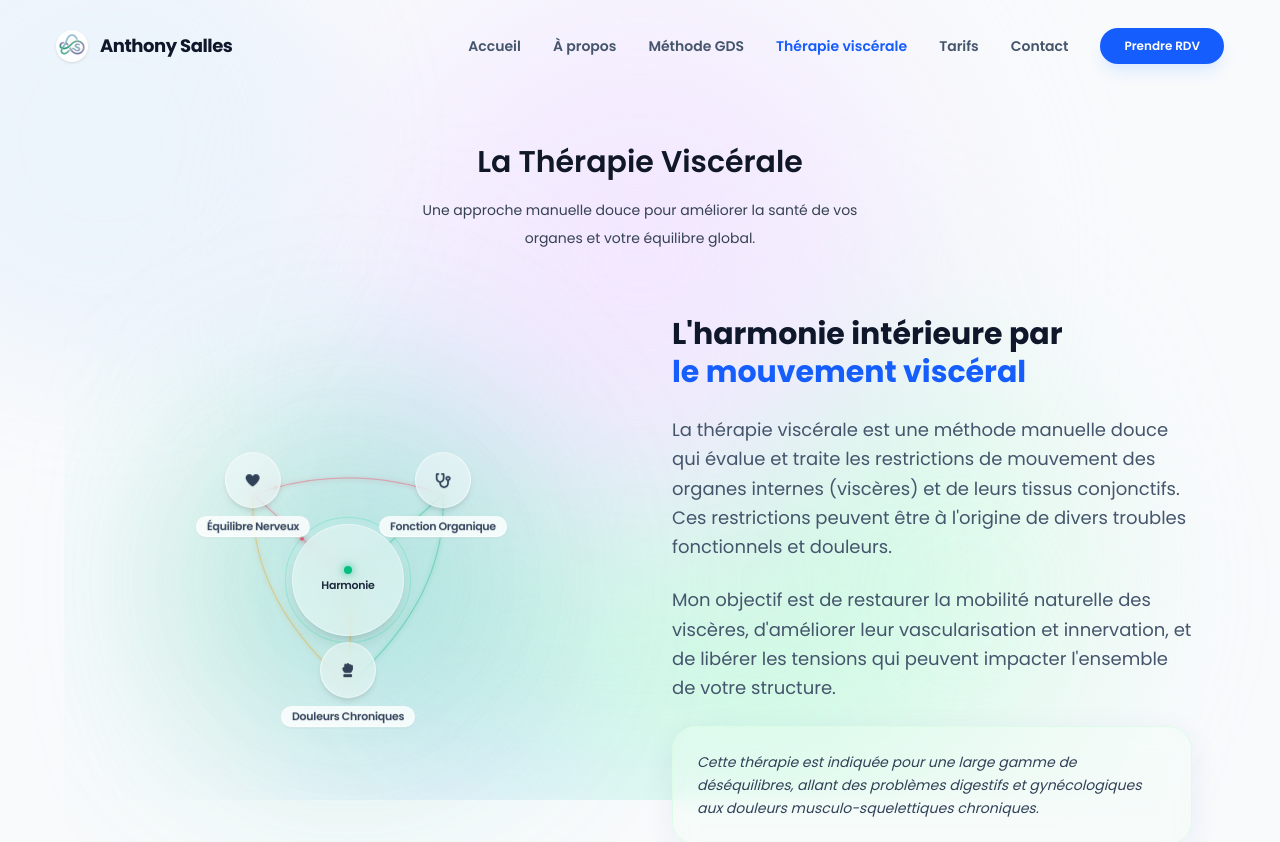
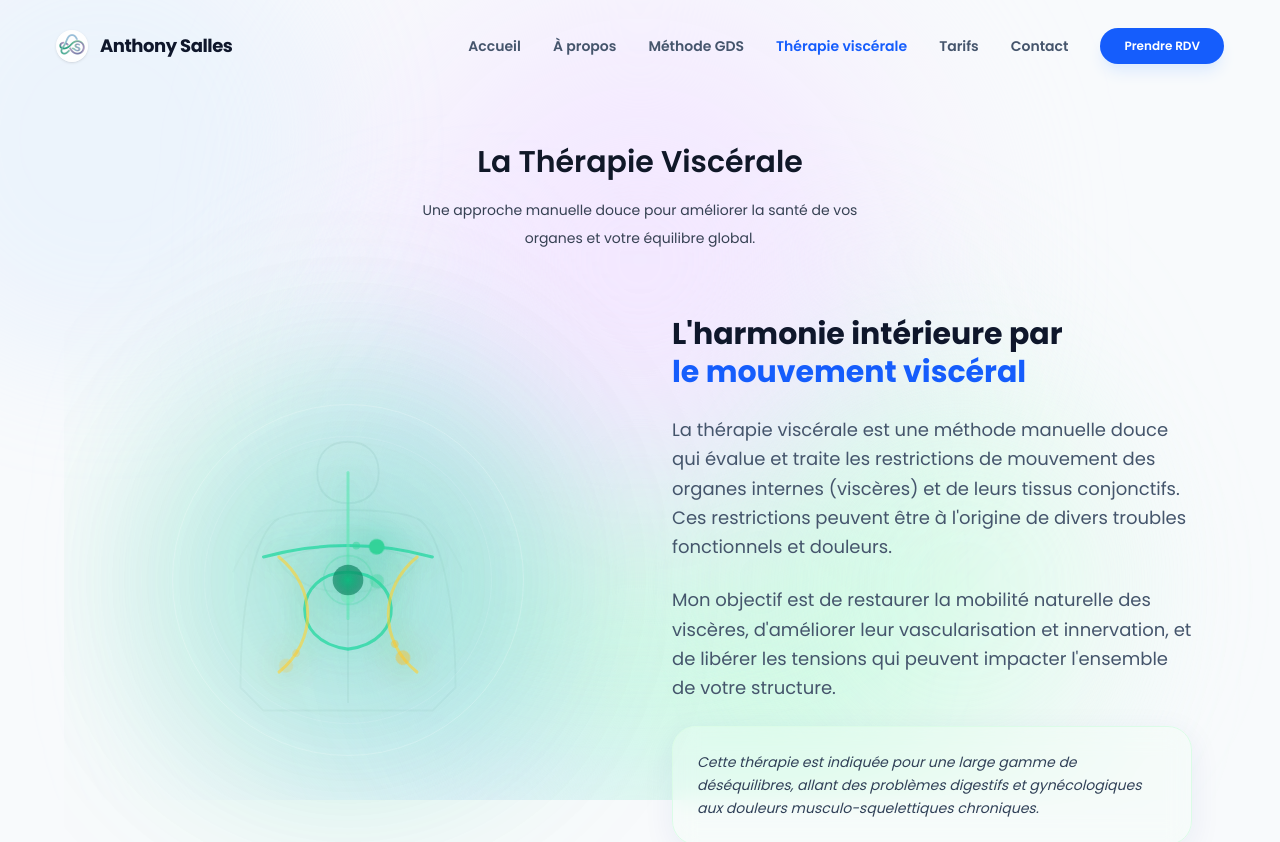
Before and after one commit to LTiollier/anthony-salles, a Next.js app: page /therapie-viscerale in a window 1280 px wide. Shown: the top 842 px of the page. Built offline with nearby package versions, Linux system fonts and the light colour scheme.

Commit message:
✨ animation viscerale vectorielle blueprint SVG style GDS

```diff
--- a/components/visceral-triad-animation.jsx
+++ b/components/visceral-triad-animation.jsx
@@ -1,323 +1,258 @@
 "use client";
 
-import { useState } from "react";
 import { m, useReducedMotion } from "framer-motion";
-import { FontAwesomeIcon } from "@fortawesome/react-fontawesome";
-import { faStethoscope } from "@fortawesome/free-solid-svg-icons/faStethoscope";
-import { faHandRock } from "@fortawesome/free-solid-svg-icons/faHandRock";
-import { faHeart } from "@fortawesome/free-solid-svg-icons/faHeart";
 
 /**
- * VisceralTriadAnimation Component
- * Minimalist, elegant & high-performance visualization.
- * Uses floating circular pearls, sleek text pill badges, and fluid energy paths.
+ * VisceralTriadAnimation Component (GDS Twin Style)
+ * Represents the flow of visceral energy, diaphragmatic breathing, and fascial mobility
+ * using a sleek anatomical SVG blueprint identical in visual style to the GDS animation.
  */
 export default function VisceralTriadAnimation() {
   const shouldReduceMotion = useReducedMotion();
-  const [activeNode, setActiveNode] = useState(null);
 
-  const nodes = [
+  // Simplified Human Silhouette & Visceral Structure Path data
+  const silhouettePaths = [
     {
-      id: "organic",
-      label: "Fonction Organique",
-      icon: faStethoscope,
-      cx: 300,
-      cy: 110,
-      color: "#10b981", // Emerald
-      iconColorClass: "text-emerald-500",
-      pillBorderClass: "group-hover:border-emerald-300",
-      glowColor: "rgba(16, 185, 129, 0.4)",
+      // Head
+      d: "M 50,14 C 45,14 42,17 42,22 C 42,27 45,30 50,30 C 55,30 58,27 58,22 C 58,17 55,14 50,14 Z",
+      opacity: 0.15,
     },
     {
-      id: "structure",
-      label: "Douleurs Chroniques",
-      icon: faHandRock,
-      cx: 200,
-      cy: 310,
-      color: "#f59e0b", // Amber
-      iconColorClass: "text-amber-500",
-      pillBorderClass: "group-hover:border-amber-300",
-      glowColor: "rgba(245, 158, 11, 0.4)",
+      // Torso & Abdominal Cavity
+      d: "M 32,34 C 38,31 62,31 68,34 C 74,37 78,55 78,78 L 72,84 L 28,84 L 22,78 C 22,55 26,37 32,34 Z",
+      opacity: 0.1,
     },
     {
-      id: "nervous",
-      label: "Équilibre Nerveux",
-      icon: faHeart,
-      cx: 100,
-      cy: 110,
-      color: "#f43f5e", // Rose
-      iconColorClass: "text-rose-500",
-      pillBorderClass: "group-hover:border-rose-300",
-      glowColor: "rgba(244, 63, 94, 0.4)",
+      // Left Arm Outline
+      d: "M 32,34 Q 26,35 20,48",
+      opacity: 0.05,
+    },
+    {
+      // Right Arm Outline
+      d: "M 68,34 Q 74,35 80,48",
+      opacity: 0.05,
+    },
+    {
+      // Ribcage / Diaphragm Outline
+      d: "M 32,45 C 42,40 58,40 68,45 C 62,56 38,56 32,45 Z",
+      opacity: 0.08,
+    },
+    {
+      // Spinal Axis
+      d: "M 50,22 L 50,82",
+      opacity: 0.12,
     },
   ];
 
-  // SVG Paths linking Center (200,200) to Nodes and Node-to-Node perimeters
-  const connections = [
+  // Visceral & Diaphragmatic Channels (SVG 0-100 coordinate space)
+  const channels = [
     {
-      id: "c-organic",
-      from: "center",
-      to: "organic",
-      d: "M 200,200 Q 250,155 300,110",
-      color: "#10b981",
+      // Diaphragmatic Respiratory Arch
+      d: "M 28,44 Q 50,38 72,44",
       duration: 3.5,
       delay: 0,
+      color: "text-emerald-400",
+      particleColor: "#34d399",
+      glowColor: "#10b981",
     },
     {
-      id: "c-structure",
-      from: "center",
-      to: "structure",
-      d: "M 200,200 Q 205,255 200,310",
-      color: "#f59e0b",
-      duration: 4,
-      delay: 0.5,
+      // Vagus Nerve (Autonomic Nervous System Axis)
+      d: "M 50,22 L 50,60",
+      duration: 3,
+      delay: 0.3,
+      color: "text-emerald-300",
+      particleColor: "#6ee7b7",
+      glowColor: "#10b981",
     },
     {
-      id: "c-nervous",
-      from: "center",
-      to: "nervous",
-      d: "M 200,200 Q 150,155 100,110",
-      color: "#f43f5e",
-      duration: 3.8,
-      delay: 0.2,
+      // Visceral Organ Mobility Loop
+      d: "M 50,48 C 64,48 66,66 50,68 C 34,66 36,48 50,48",
+      duration: 4.5,
+      delay: 0.8,
+      color: "text-emerald-400",
+      particleColor: "#34d399",
+      glowColor: "#10b981",
     },
     {
-      id: "p-org-str",
-      from: "organic",
-      to: "structure",
-      d: "M 300,110 Q 305,220 200,310",
-      color: "#10b981",
+      // Fascial Balance Left
+      d: "M 32,44 C 42,52 42,66 32,74",
       duration: 5,
-      delay: 1,
+      delay: 1.2,
+      color: "text-amber-300",
+      particleColor: "#fbbf24",
+      glowColor: "#f59e0b",
     },
     {
-      id: "p-str-ner",
-      from: "structure",
-      to: "nervous",
-      d: "M 200,310 Q 95,220 100,110",
-      color: "#f59e0b",
+      // Fascial Balance Right
+      d: "M 68,44 C 58,52 58,66 68,74",
       duration: 5,
-      delay: 1.5,
-    },
-    {
-      id: "p-ner-org",
-      from: "nervous",
-      to: "organic",
-      d: "M 100,110 Q 200,75 300,110",
-      color: "#f43f5e",
-      duration: 4.5,
-      delay: 0.8,
+      delay: 1.6,
+      color: "text-amber-300",
+      particleColor: "#fbbf24",
+      glowColor: "#f59e0b",
     },
   ];
 
-  const getPathOpacity = (conn) => {
-    if (!activeNode) return 0.35;
-    if (conn.from === activeNode || conn.to === activeNode) return 0.85;
-    return 0.1;
-  };
-
-  const getPathWidth = (conn) => {
-    if (!activeNode) return 1.2;
-    if (conn.from === activeNode || conn.to === activeNode) return 2.2;
-    return 1;
+  const pathVariants = {
+    hidden: { pathLength: 0, opacity: 0 },
+    visible: (i) => ({
+      pathLength: 1,
+      opacity: 0.6,
+      transition: {
+        pathLength: { delay: i * 0.2, duration: 2, ease: "easeInOut" },
+        opacity: { delay: i * 0.2, duration: 1 },
+      },
+    }),
   };
 
   return (
-    <div className="relative size-80 md:size-[380px] flex items-center justify-center select-none">
-      {/* Soft Background Glow Layer */}
-      <div
-        className="absolute inset-6 rounded-full blur-[80px] opacity-20 transition-all duration-700 pointer-events-none"
-        style={{
-          background:
-            activeNode === "organic"
-              ? "radial-gradient(circle, rgba(16,185,129,0.6) 0%, transparent 70%)"
-              : activeNode === "structure"
-                ? "radial-gradient(circle, rgba(245,158,11,0.6) 0%, transparent 70%)"
-                : activeNode === "nervous"
-                  ? "radial-gradient(circle, rgba(244,63,94,0.6) 0%, transparent 70%)"
-                  : "radial-gradient(circle, rgba(16,185,129,0.3) 0%, rgba(245,158,11,0.2) 50%, rgba(244,63,94,0.2) 100%)",
-        }}
-      />
+    <div className="relative size-80 md:size-96 flex items-center justify-center select-none">
+      {/* Background Emerald Glow */}
+      <div className="absolute inset-0 bg-emerald-500/10 blur-[100px] rounded-full" />
 
-      {/* SVG Network Canvas */}
       <svg
-        viewBox="0 0 400 400"
+        viewBox="0 0 100 100"
         fill="none"
         xmlns="http://www.w3.org/2000/svg"
-        className="w-full h-full drop-shadow-sm z-0 overflow-visible"
+        className="w-full h-full drop-shadow-[0_0_15px_rgba(16,185,129,0.4)]"
       >
-        {connections.map((conn) => (
-          <g key={conn.id}>
-            {/* Soft Outer Glow Path */}
+        {/* Human Silhouette & Visceral Cavity Background */}
+        {silhouettePaths.map((path, i) => (
+          <m.path
+            key={`silhouette-${i}`}
+            d={path.d}
+            stroke="currentColor"
+            strokeWidth="0.5"
+            fill="none"
+            className="text-emerald-900/40"
+            initial={{ opacity: 0 }}
+            animate={{ opacity: path.opacity }}
+            transition={{ duration: 2, delay: 0.5 }}
+          />
+        ))}
+
+        {/* Render Visceral Channels & Particles */}
+        {channels.map((channel, i) => (
+          <g key={i}>
+            {/* Outer Glow Path */}
             <m.path
-              d={conn.d}
-              stroke={conn.color}
-              strokeWidth={getPathWidth(conn) + 2}
+              d={channel.d}
+              stroke="currentColor"
+              strokeWidth="2"
               strokeLinecap="round"
-              initial={{ opacity: 0 }}
-              animate={{ opacity: getPathOpacity(conn) * 0.3 }}
-              transition={{ duration: 0.3 }}
-              style={{ filter: "blur(3px)" }}
+              className={`${channel.color} opacity-10`}
+              filter="blur(4px)"
+              custom={i}
+              variants={pathVariants}
+              initial="hidden"
+              whileInView="visible"
+              viewport={{ once: true }}
             />
 
-            {/* Main Fascial Path */}
+            {/* Static Vector Path */}
             <m.path
-              d={conn.d}
-              stroke={conn.color}
-              strokeWidth={getPathWidth(conn)}
+              d={channel.d}
+              stroke="currentColor"
+              strokeWidth="0.8"
               strokeLinecap="round"
-              strokeDasharray="4 4"
-              initial={{ pathLength: 0, opacity: 0 }}
-              whileInView={{ pathLength: 1, opacity: getPathOpacity(conn) }}
+              className={channel.color}
+              custom={i}
+              variants={pathVariants}
+              initial="hidden"
+              whileInView="visible"
               viewport={{ once: true }}
-              animate={{ opacity: getPathOpacity(conn) }}
-              transition={{
-                pathLength: { duration: 1.5, ease: "easeOut" },
-                opacity: { duration: 0.3 },
-              }}
             />
 
-            {/* Energy Flow Particles */}
+            {/* Primary Energy Flow Particle */}
             {!shouldReduceMotion && (
               <m.circle
-                r={
-                  activeNode &&
-                  (conn.from === activeNode || conn.to === activeNode)
-                    ? "3"
-                    : "2"
-                }
-                fill={conn.color}
-                initial={{ opacity: 0, "--offset-dist": "0%" }}
+                r="1.8"
+                fill={channel.particleColor}
+                initial={{ opacity: 0, "--offset-distance": "0%" }}
                 animate={{
-                  "--offset-dist": "100%",
-                  opacity: [0, 0.9, 0.9, 0],
+                  "--offset-distance": "100%",
+                  opacity: [0, 1, 1, 0],
+                  scale: [1, 1.2, 1],
                 }}
                 transition={{
-                  duration: conn.duration,
+                  duration: channel.duration,
                   repeat: Infinity,
                   ease: "linear",
-                  delay: conn.delay,
+                  delay: channel.delay,
                 }}
                 style={{
-                  offsetPath: `path("${conn.d}")`,
-                  offsetDistance: "var(--offset-dist)",
-                  filter: `drop-shadow(0 0 4px ${conn.color})`,
+                  offsetPath: `path("${channel.d}")`,
+                  offsetDistance: "var(--offset-distance)",
+                  filter: `drop-shadow(0 0 5px ${channel.glowColor})`,
+                }}
+              />
+            )}
+
+            {/* Secondary Trailing Energy Particle */}
+            {!shouldReduceMotion && (
+              <m.circle
+                r="1"
+                fill={channel.particleColor}
+                initial={{ opacity: 0, "--offset-distance": "0%" }}
+                animate={{
+                  "--offset-distance": "100%",
+                  opacity: [0, 0.5, 0.5, 0],
+                }}
+                transition={{
+                  duration: channel.duration,
+                  repeat: Infinity,
+                  ease: "linear",
+                  delay: channel.delay + channel.duration * 0.12,
+                }}
+                style={{
+                  offsetPath: `path("${channel.d}")`,
+                  offsetDistance: "var(--offset-distance)",
                 }}
               />
             )}
           </g>
         ))}
 
-        {/* Delicate Outer Ring */}
-        <circle
-          cx="200"
-          cy="200"
-          r="160"
-          stroke="rgba(255, 255, 255, 0.3)"
-          strokeWidth="1"
-          strokeDasharray="2 6"
-          className="opacity-50"
+        {/* Central Solar Plexus Focus Point */}
+        <m.circle
+          cx="50"
+          cy="50"
+          r="4"
+          fill="url(#visceralCenterGradient)"
+          initial={{ scale: 0, opacity: 0 }}
+          whileInView={{ scale: 1, opacity: 1 }}
+          viewport={{ once: true }}
+          transition={{ delay: 1, type: "spring", stiffness: 200, damping: 20 }}
         />
-      </svg>
 
-      {/* Central Glass Orb */}
-      <m.div
-        className="absolute z-10 size-24 md:size-28 rounded-full glass border border-white/40 shadow-lg flex flex-col items-center justify-center p-2 text-center cursor-pointer group"
-        initial={{ scale: 0.8, opacity: 0 }}
-        whileInView={{ scale: 1, opacity: 1 }}
-        viewport={{ once: true }}
-        transition={{ type: "spring", stiffness: 120, damping: 18 }}
-        whileHover={{ scale: 1.08 }}
-        onMouseEnter={() => setActiveNode("center")}
-        onMouseLeave={() => setActiveNode(null)}
-      >
-        {/* Concentric Breathing Pulse */}
-        <m.div
-          className="absolute inset-0 rounded-full border border-emerald-400/30 pointer-events-none"
+        {/* Solar Plexus Radiant Ring */}
+        <m.circle
+          cx="50"
+          cy="50"
+          r="7"
+          stroke="#34d399"
+          strokeWidth="0.5"
+          fill="none"
+          initial={{ scale: 0.8, opacity: 0 }}
           animate={
             shouldReduceMotion
               ? undefined
-              : { scale: [1, 1.15, 1], opacity: [0.2, 0.6, 0.2] }
+              : { scale: [0.9, 1.3, 0.9], opacity: [0.2, 0.7, 0.2] }
           }
-          transition={{ duration: 4, repeat: Infinity, ease: "easeInOut" }}
+          transition={{ duration: 3, repeat: Infinity, ease: "easeInOut" }}
         />
 
-        <div className="size-2 rounded-full bg-emerald-500 mb-1 animate-pulse shadow-[0_0_8px_#10b981]" />
-        <span className="text-[11px] font-semibold text-slate-800 tracking-tight">
-          Harmonie
-        </span>
-      </m.div>
+        <defs>
+          <radialGradient id="visceralCenterGradient" cx="50%" cy="50%" r="50%">
+            <stop offset="0%" stopColor="#10b981" />
+            <stop offset="100%" stopColor="#047857" stopOpacity="0.6" />
+          </radialGradient>
+        </defs>
+      </svg>
 
-      {/* 3 Circular Floating Nodes with Clean Pill Text Badges */}
-      {nodes.map((node) => {
-        const isHovered = activeNode === node.id;
-        const leftPct = (node.cx / 400) * 100;
-        const topPct = (node.cy / 400) * 100;
-
-        return (
-          <div
-            key={node.id}
-            className="absolute z-20 -translate-x-1/2 -translate-y-1/2 flex flex-col items-center group"
-            style={{ left: `${leftPct}%`, top: `${topPct}%` }}
-          >
-            <m.button
-              type="button"
-              aria-label={node.label}
-              className={`relative size-12 md:size-14 rounded-full glass border flex items-center justify-center shadow-md transition-all duration-300 ${
-                isHovered
-                  ? "bg-white border-white scale-115 shadow-xl ring-4 ring-emerald-100/50"
-                  : "border-white/60 hover:border-white"
-              }`}
-              initial={{ scale: 0, opacity: 0 }}
-              whileInView={{ scale: 1, opacity: 1 }}
-              viewport={{ once: true }}
-              transition={{
-                type: "spring",
-                stiffness: 180,
-                damping: 16,
-                delay: 0.2,
-              }}
-              onMouseEnter={() => setActiveNode(node.id)}
-              onMouseLeave={() => setActiveNode(null)}
-              onClick={() =>
-                setActiveNode(activeNode === node.id ? null : node.id)
-              }
-            >
-              {/* Soft Pulse Halo on Hover */}
-              {isHovered && (
-                <m.span
-                  className="absolute inset-0 rounded-full bg-emerald-400/20"
-                  initial={{ scale: 1, opacity: 0.5 }}
-                  animate={{ scale: 1.4, opacity: 0 }}
-                  transition={{ duration: 1, repeat: Infinity }}
-                />
-              )}
-
-              <FontAwesomeIcon
-                icon={node.icon}
-                className={`size-5 transition-colors duration-300 ${
-                  isHovered ? node.iconColorClass : "text-slate-700"
-                }`}
-              />
-            </m.button>
-
-            {/* Clean Inline Label Pill */}
-            <m.span
-              className={`mt-2 whitespace-nowrap text-[10px] md:text-[11px] font-semibold tracking-tight px-2.5 py-0.5 rounded-full backdrop-blur-md border shadow-xs pointer-events-none transition-all duration-300 ${
-                isHovered
-                  ? "bg-slate-900/90 text-white border-slate-700 scale-105"
-                  : "bg-white/80 text-slate-700 border-white/70"
-              }`}
-              initial={{ opacity: 0, y: 4 }}
-              whileInView={{ opacity: 1, y: 0 }}
-              viewport={{ once: true }}
-              transition={{ delay: 0.3 }}
-            >
-              {node.label}
-            </m.span>
-          </div>
-        );
-      })}
+      {/* Decorative Glass Outer Rings (Matches GDS Twin aesthetic) */}
+      <div className="absolute inset-4 rounded-full border border-white/20 pointer-events-none" />
+      <div className="absolute inset-12 rounded-full border border-white/10 pointer-events-none" />
     </div>
   );
 }
```
